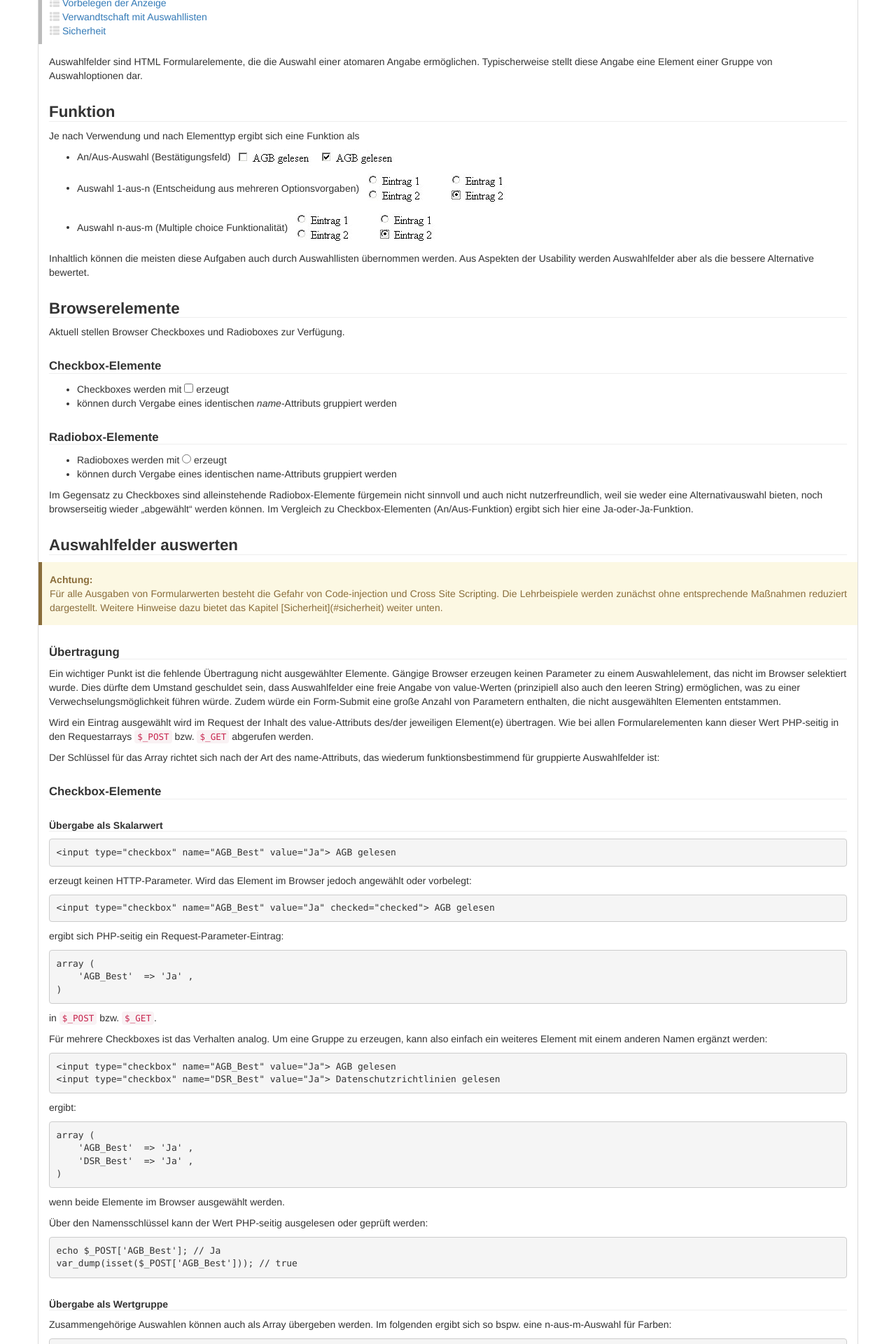
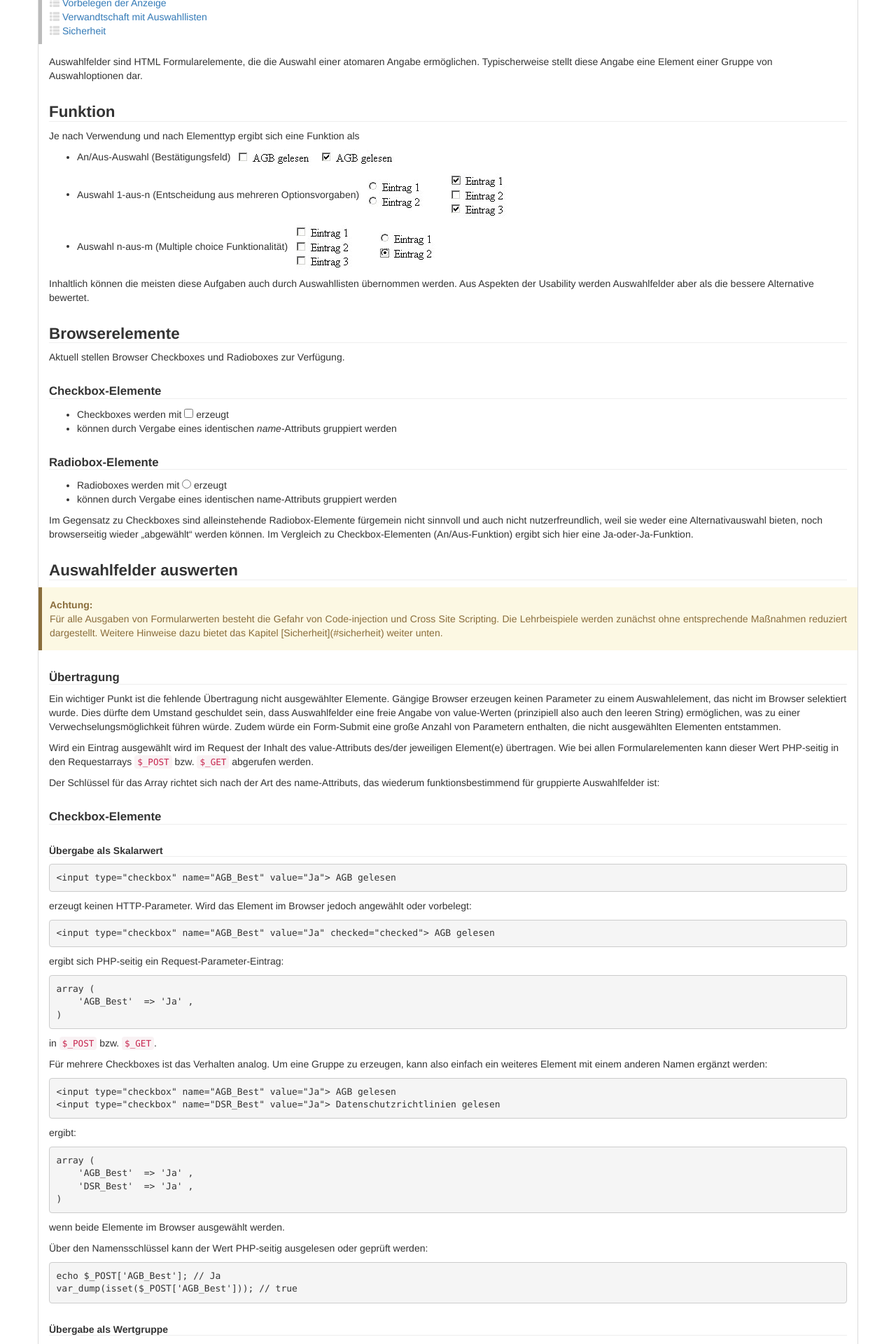
Before and after one commit to php-de/php-de.github.io, a Jekyll site: the page built from form/auswahlfelder.md, in a window 1280 px wide. Shown: the part 309-2229 px from the top of the page at 70% size. Built offline with Jekyll 4.4.1, drawn with Linux system fonts in a browser that asks for light colours; nearby versions of some CDN libraries.

Commit message:
Update auswahlfelder.md

```diff
--- a/form/auswahlfelder.md
+++ b/form/auswahlfelder.md
@@ -46,9 +46,9 @@ Je nach Verwendung und nach Elementtyp ergibt sich eine Funktion als
 
 - An/Aus-Auswahl (Bestätigungsfeld) ![Einfache Checkbox, Standardansicht](images/check-single-off.jpg)  ![Einfache Checkbox, ausgewählt](images/check-single-selected.jpg)
 
-- Auswahl 1-aus-n (Entscheidung aus mehreren Optionsvorgaben) ![Radiobox-Gruppe, ohne Auswahl](images/radio-multi-off.jpg)  ![Radiobox-Gruppe, mit Auswahl](images/radio-multi-selected.jpg)
+- Auswahl 1-aus-n (Entscheidung aus mehreren Optionsvorgaben) ![Radiobox-Gruppe, ohne Auswahl](images/radio-multi-off.jpg)  ![Radiobox-Gruppe, mit Auswahl](images/check-multi-selected.jpg)
 
-- Auswahl n-aus-m (Multiple choice Funktionalität) ![Checkbox-Gruppe, ohne Auswahl](images/radio-multi-off.jpg)  ![Checkbox-Gruppe, mit Auswahl](images/radio-multi-selected.jpg)
+- Auswahl n-aus-m (Multiple choice Funktionalität) ![Checkbox-Gruppe, ohne Auswahl](images/check-multi-off.jpg)  ![Checkbox-Gruppe, mit Auswahl](images/radio-multi-selected.jpg)
 
 
 
```
